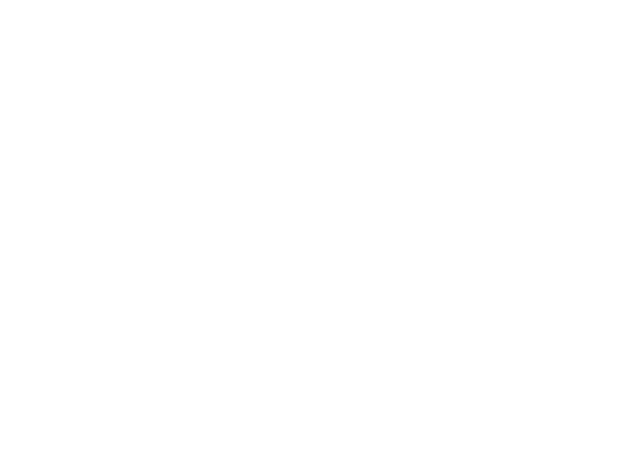
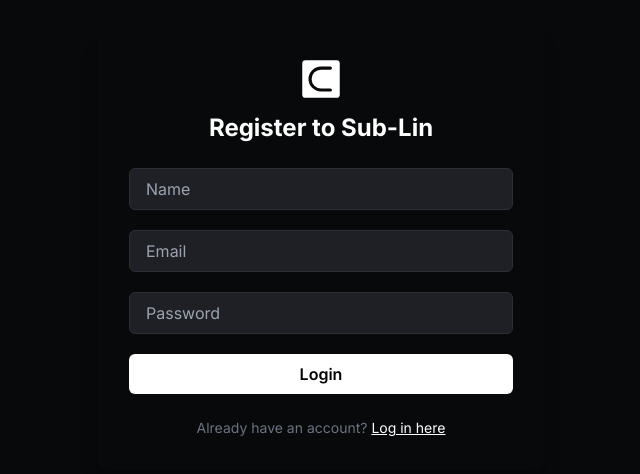
Before and after one commit to danipoav/Subs-app, a React (Vite) app: page /register in a window 1280 px wide. Before the commit this address had no page. Shown: the part 154-628 px from the top of the page, without its empty margins (319-959 px from the left). Built offline with nearby package versions, Linux system fonts and the light colour scheme.

Commit message:
Creating registewr component and changing styles

```diff
--- a/src/App.tsx
+++ b/src/App.tsx
@@ -1,6 +1,7 @@
 import Index from "./components/pages/Index"
 import { Route, Routes } from "react-router-dom"
 import LoginPage from "./components/pages/LoginPage"
+import RegisterPage from "./components/pages/RegisterPage"
 
 function App() {
 
@@ -9,6 +10,7 @@ function App() {
       <Routes>
         <Route path="/" element={<Index />} />
         <Route path="/login" element={<LoginPage />} />
+        <Route path="/register" element={<RegisterPage />} />
       </Routes>
     </>
   )
--- a/src/components/Navbar.tsx
+++ b/src/components/Navbar.tsx
@@ -10,9 +10,6 @@ export default function Navbar() {
     const { token } = useSelector((state: RootState) => state.auth);
     const dispatch = useDispatch<AppDispatch>();
 
-    const handleClickLogin = () => {
-        navigate('/login');
-    }
     const handleLogOut = () => {
         localStorage.removeItem('token');
         dispatch(logout());
@@ -35,10 +32,10 @@ export default function Navbar() {
                                 <svg xmlns="http://www.w3.org/2000/svg" width="2em" height="2em" viewBox="0 0 24 24"><g fill="none" stroke="currentColor" strokeLinecap="round" strokeLinejoin="round" strokeWidth="2"><path strokeDasharray="48" strokeDashoffset="48" d="M16 5v-1c0 -0.55 -0.45 -1 -1 -1h-9c-0.55 0 -1 0.45 -1 1v16c0 0.55 0.45 1 1 1h9c0.55 0 1 -0.45 1 -1v-1"><animate fill="freeze" attributeName="stroke-dashoffset" dur="0.6s" values="48;0" /></path><path strokeDasharray="12" strokeDashoffset="12" d="M10 12h11"><animate fill="freeze" attributeName="stroke-dashoffset" begin="0.7s" dur="0.2s" values="12;0" /></path><path strokeDasharray="6" strokeDashoffset="6" d="M21 12l-3.5 -3.5M21 12l-3.5 3.5"><animate fill="freeze" attributeName="stroke-dashoffset" begin="0.9s" dur="0.2s" values="6;0" /></path></g></svg>
                             </button>) : (
                                 <>
-                                    <button onClick={handleClickLogin} className=" text-gray-300 px-4 py-2 rounded-md hover:bg-gray-900 transition mr-2 hover:text-white cursor-pointer">
+                                    <button onClick={() => navigate('/login')} className=" text-gray-300 px-4 py-2 rounded-md hover:bg-gray-900 transition mr-2 hover:text-white cursor-pointer">
                                         Login
                                     </button>
-                                    <button className="bg-gray-300 text-black px-4 py-2 rounded-md hover:bg-white transition cursor-pointer">
+                                    <button onClick={() => navigate('/register')} className="bg-gray-300 text-black px-4 py-2 rounded-md hover:bg-white transition cursor-pointer">
                                         Sign up
                                     </button></>
                             )}
--- /dev/null
+++ b/src/components/pages/RegisterPage.tsx
@@ -0,0 +1,92 @@
+import { useNavigate } from "react-router-dom";
+import { getLoginToken } from "../../features/auth/authThunk";
+import { useDispatch, useSelector } from "react-redux";
+import { useEffect, useState } from "react";
+import { AppDispatch, RootState } from "../../features/store";
+import { PiSubsetProperOfFill } from "react-icons/pi";
+
+export default function RegisterPage() {
+    const [email, setEmail] = useState("");
+    const [password, setPassword] = useState("");
+    const dispatch = useDispatch<AppDispatch>();
+    const navigate = useNavigate();
+    const { error, status, token } = useSelector((state: RootState) => state.auth);
+
+    const handleSubmit = (e: React.FormEvent) => {
+        e.preventDefault();
+        dispatch(getLoginToken({ email, password }));
+    };
+
+    useEffect(() => {
+        if (status === 'authenticated' && token) {
+            navigate('/');
+        }
+    }, [status, navigate, token])
+
+    return (
+        <div className=" min-h-screen flex items-center justify-center px-4" style={{ background: "#08090a" }}>
+
+            <div className=" p-8 rounded-xl shadow-xl w-full max-w-md">
+                <div className=" flex justify-center align-middle pb-2">
+                    <PiSubsetProperOfFill size={50} color="white" />
+                </div>
+                <h2 className="text-2xl font-bold text-white mb-6 text-center">Register to Sub-Lin</h2>
+
+                <form onSubmit={handleSubmit} className="space-y-5">
+                    {error && (
+                        <div className=" text-center">
+                            <span className=" text-red-600">Incorrect credentials</span>
+                        </div>
+                    )}
+                    <div>
+                        <input type="text"
+                            id="name"
+                            name="name"
+                            placeholder="Name"
+                            className="w-full bg-gray-800 text-white border border-gray-700 rounded-md px-4 py-2 focus:outline-none focus:ring-2 focus:ring-gray-600"
+                            style={{ background: "rgb(30, 32, 37)", border: "1px solid rgb(44, 46, 51)" }}
+                            required
+                        />
+                    </div>
+                    <div>
+                        <input
+                            id="email"
+                            type="email"
+                            placeholder="Email"
+                            value={email}
+                            onChange={(e) => setEmail(e.target.value)}
+                            className="w-full bg-gray-800 text-white border border-gray-700 rounded-md px-4 py-2 focus:outline-none focus:ring-2 focus:ring-gray-600"
+                            style={{ background: "rgb(30, 32, 37)", border: "1px solid rgb(44, 46, 51)" }}
+                            required
+                        />
+                    </div>
+                    <div>
+                        <input
+                            id="password"
+                            type="password"
+                            placeholder="Password"
+                            value={password}
+                            onChange={(e) => setPassword(e.target.value)}
+                            className="w-full bg-gray-800 text-white border border-gray-700 rounded-md px-4 py-2 focus:outline-none focus:ring-2 focus:ring-gray-600"
+                            style={{ background: "rgb(30, 32, 37)", border: "1px solid rgb(44, 46, 51)" }}
+                            required
+                        />
+                    </div>
+                    <button
+                        type="submit"
+                        className="w-full bg-white text-black font-semibold py-2 rounded-md hover:bg-gray-200 transition duration-200 cursor-pointer"
+                    >
+                        Login
+                    </button>
+                </form>
+
+                <p className="text-sm text-gray-500 mt-6 text-center cursor-pointer">
+                    Already have an account?{" "}
+                    <a onClick={()=> navigate('/login')} className="text-white underline hover:text-gray-300">
+                        Log in here
+                    </a>
+                </p>
+            </div>
+        </div>
+    );
+}
```
